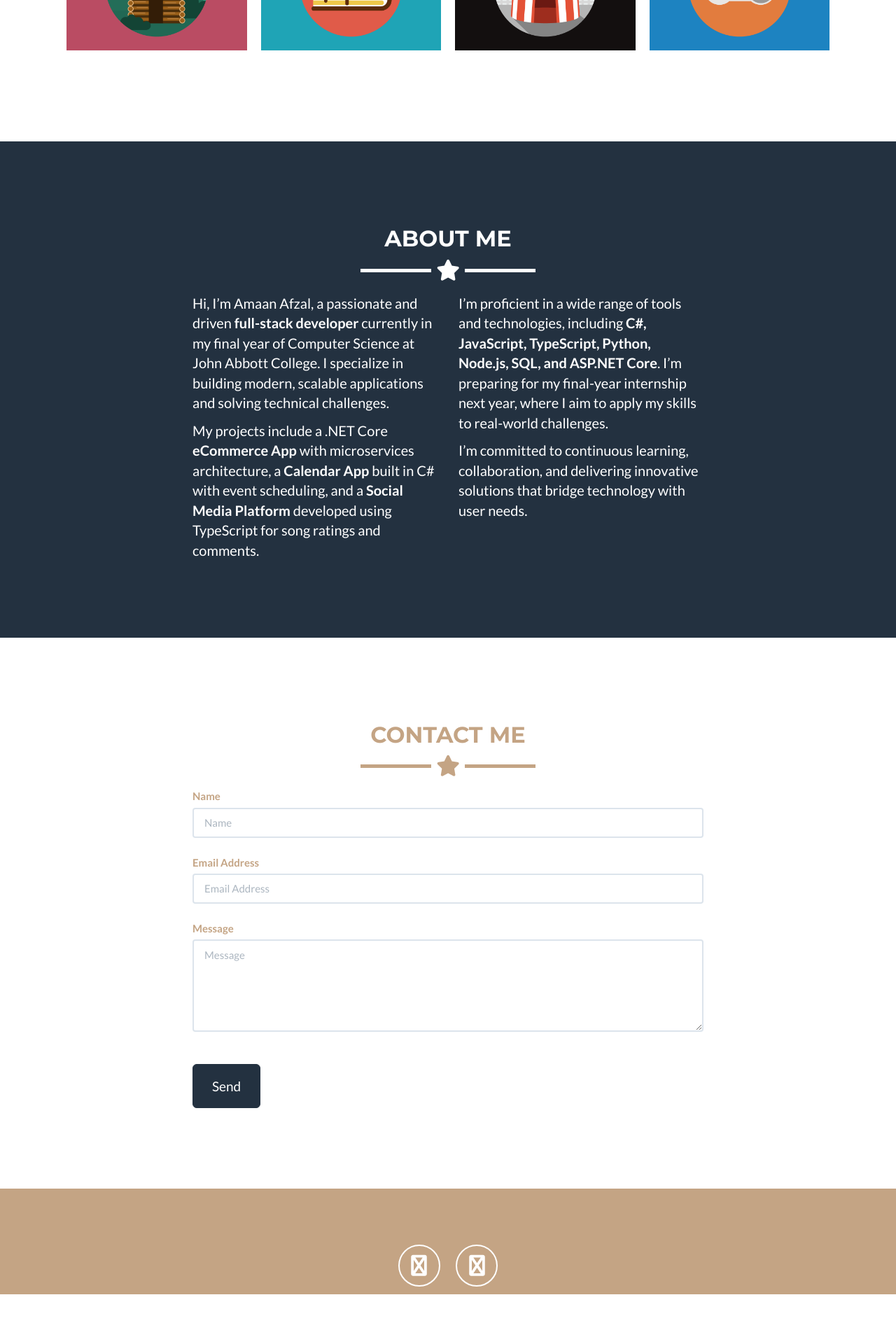
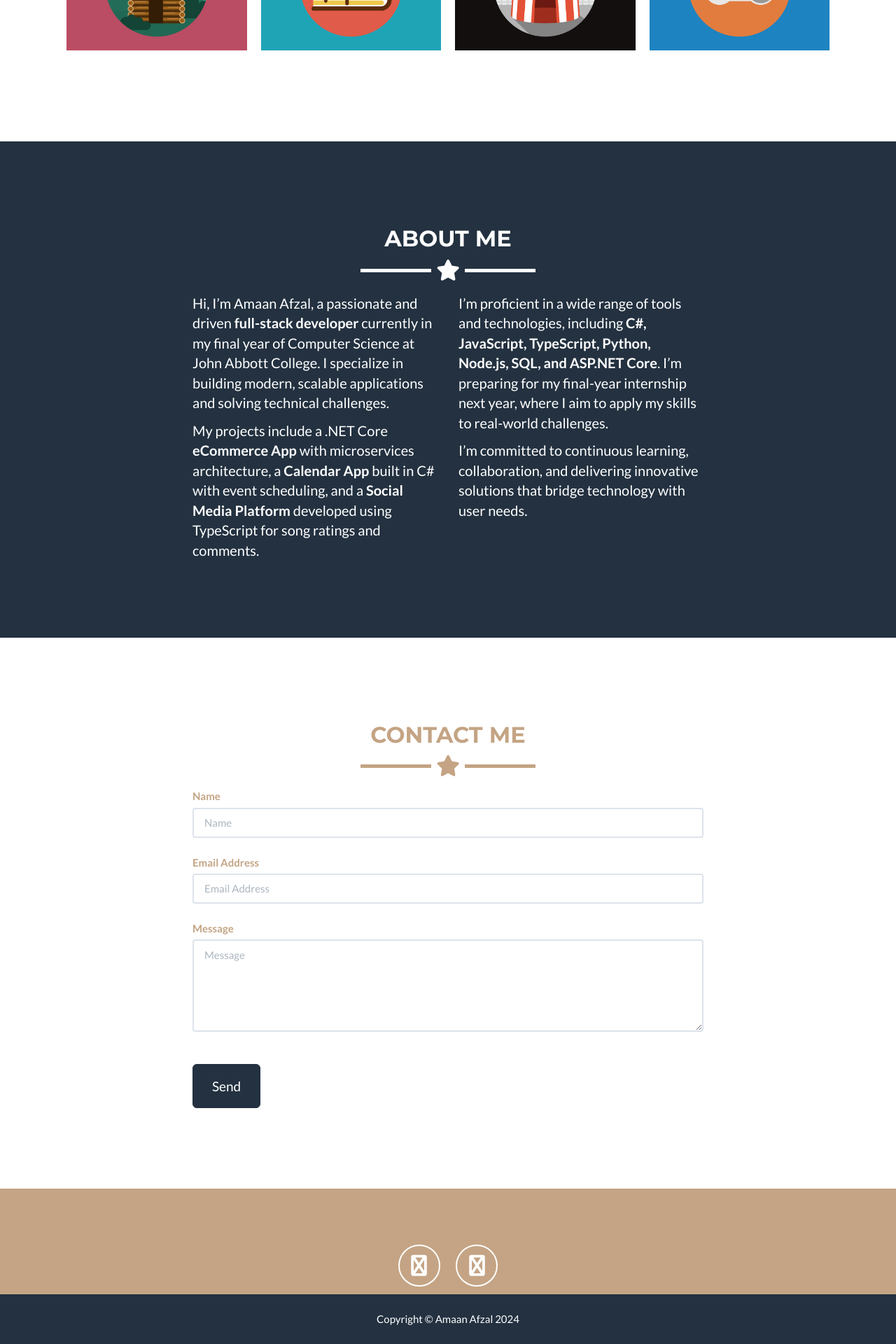
Before and after one commit to Amaan6868/Amaan6868.github.i, a Jekyll site: the page built from _posts/2014-07-18-project-1.markdown, in a window 1280 px wide. Shown: the part 1105-3025 px from the top of the page at 70% size. Built offline with Jekyll 4.4.1, drawn with Linux system fonts in a browser that asks for light colours.

Commit message:
Update main.css

```diff
--- a/_includes/css/main.css
+++ b/_includes/css/main.css
@@ -276,5 +276,5 @@ footer .footer-above {
 
 footer .footer-below {
     padding: 25px 0;
-    background-color: #{{ site.color.secondary-dark }};
+    background-color: #{{ site.color.primary }};
 }
```
